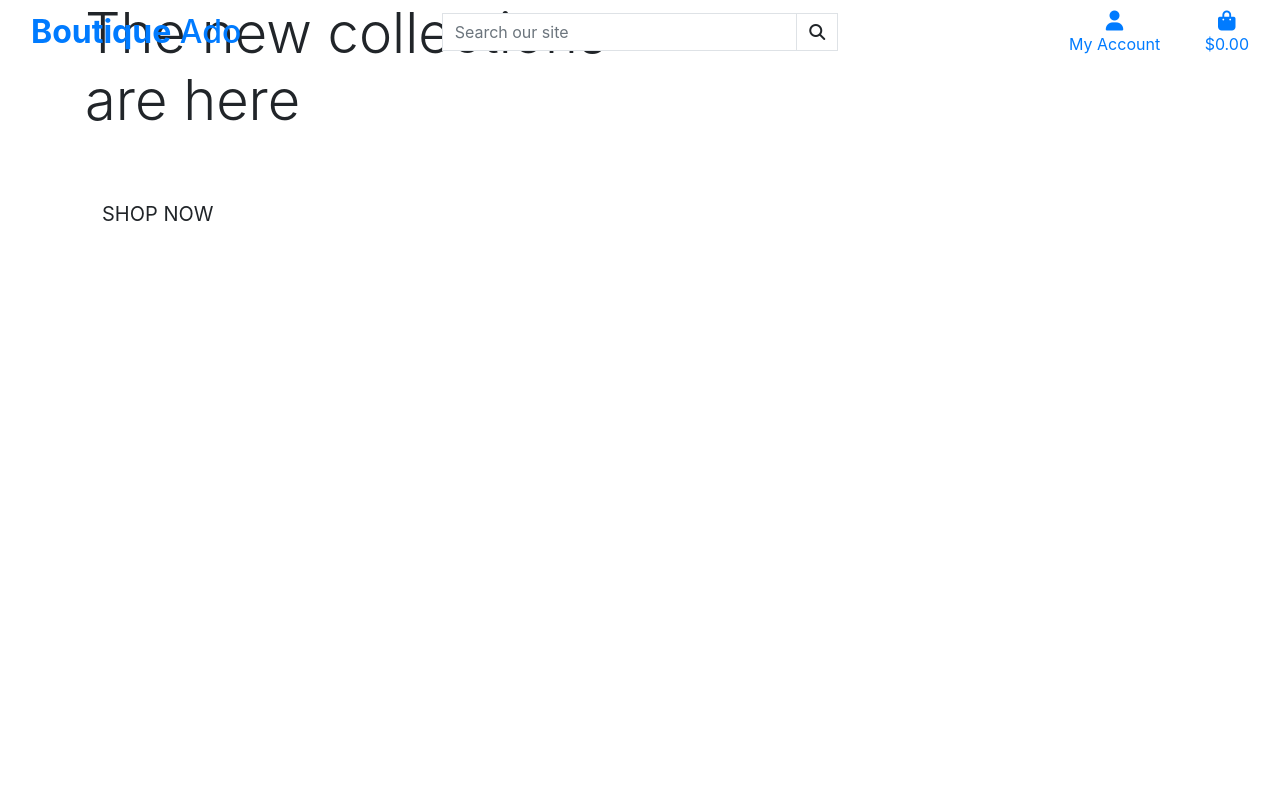
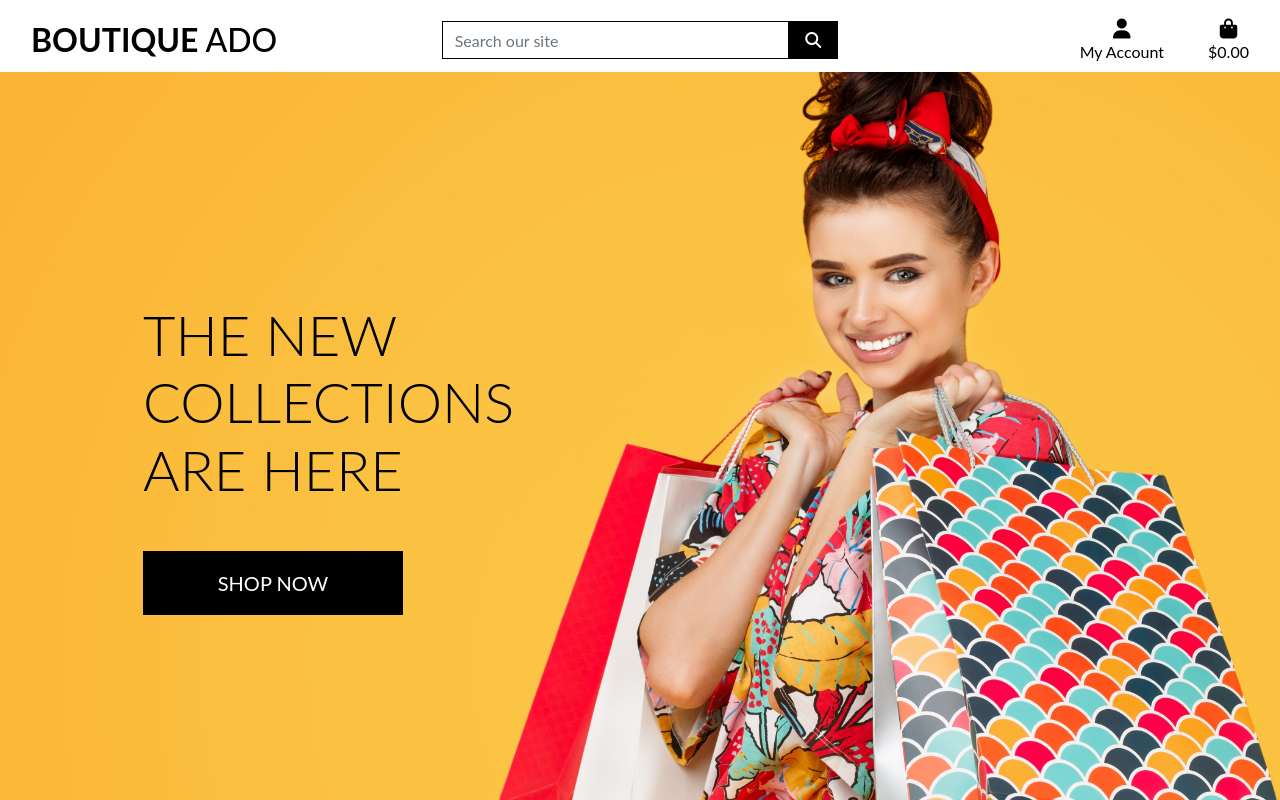
Before and after one commit to ShaneByrne0963/boutique-ado, a Django app: template home/templates/home/index.html in a window 1280 px wide. Run offline with Django 3.2, Linux system fonts and the light colour scheme; the template is opened without the code that fills it, so the values that code supplies are empty; some libraries are stand-ins or nearby versions.

Commit message:
Add css for base template

```diff
--- a/boutique_ado/settings.py
+++ b/boutique_ado/settings.py
@@ -151,6 +151,7 @@
 # https://docs.djangoproject.com/en/3.2/howto/static-files/
 
 STATIC_URL = '/static/'
+STATICFILES_DIRS = (os.path.join(BASE_DIR, 'static'),)
 
 # Default primary key field type
 # https://docs.djangoproject.com/en/3.2/ref/settings/#default-auto-field
--- /dev/null
+++ b/static/css/base.css
@@ -0,0 +1,81 @@
+html {
+    height: 100%;
+}
+
+body {
+    background: url('/media/homepage_background_cropped.jpg') no-repeat center center fixed;
+    background-size: cover;
+    height: calc(100vh - 164px);
+    color: #555;
+    font-family: 'Lato';
+}
+
+/* from Bulma */
+.icon {
+    align-items: center;
+    display: inline-flex;
+    justify-content: center;
+    height: 1.5rem;
+    width: 1.5rem;
+}
+
+.logo-font {
+    text-transform: uppercase;
+}
+
+.main-logo-link {
+    width: fit-content;
+}
+
+.shop-now-button {
+    background: black;
+    color: white;
+    min-width: 260px;
+}
+
+.btn-black {
+    background: black;
+    color: white;
+}
+
+.shop-now-button:hover,
+.shop-now-button:active,
+.shop-now-button:focus,
+.btn-black:hover,
+.btn-black:active,
+.btn-black:focus {
+    background: #222;
+    color: white;
+}
+
+.text-black {
+    color: #000 !important;
+}
+
+.border-black {
+    border: 1px solid black !important;
+}
+
+/* -------------------------------- Media Queries */
+
+/* Slightly larger container on xl screens */
+@media (min-width: 1200px) {
+  .container {
+    max-width: 80%;
+  }
+}
+
+/* fixed top navbar only on medium and up */
+@media (min-width: 992px) {
+    .fixed-top-desktop-only {
+        position: fixed;
+        top: 0;
+        right: 0;
+        left: 0;
+        z-index: 1030;
+    }
+
+    .header-container {
+        padding-top: 164px;
+    }
+}
--- a/templates/base.html
+++ b/templates/base.html
@@ -16,6 +16,7 @@
     <!-- Bootstrap CSS -->
     {% block corecss %}
         <link rel="stylesheet" href="https://cdn.jsdelivr.net/npm/bootstrap@4.6.2/dist/css/bootstrap.min.css" integrity="sha384-xOolHFLEh07PJGoPkLv1IbcEPTNtaed2xpHsD9ESMhqIYd0nLMwNLD69Npy4HI+N" crossorigin="anonymous">
+        <link rel="stylesheet" href="{% static 'css/base.css' %}">
     {% endblock %}
 
     {% block extra_css %}
@@ -37,7 +38,7 @@
   </head>
   <body>
     <header class="container-fluid fixed-top">
-      <div class="row">
+      <div id="topnav" class="row bg-white pt-lg-2 d-none d-lg-flex">
         <div class="col-12 col-lg-4 my-auto py-1 py-lg-0 text-center text-lg-left">
           <a href="{% url 'home' %}" class="nav-link main-logo-link">
             <h2 class="logo-font text-black my-0"><strong>Boutique</strong> Ado</h2>
```
Also changed, not shown: media/homepage_background_cropped.jpg (added).
